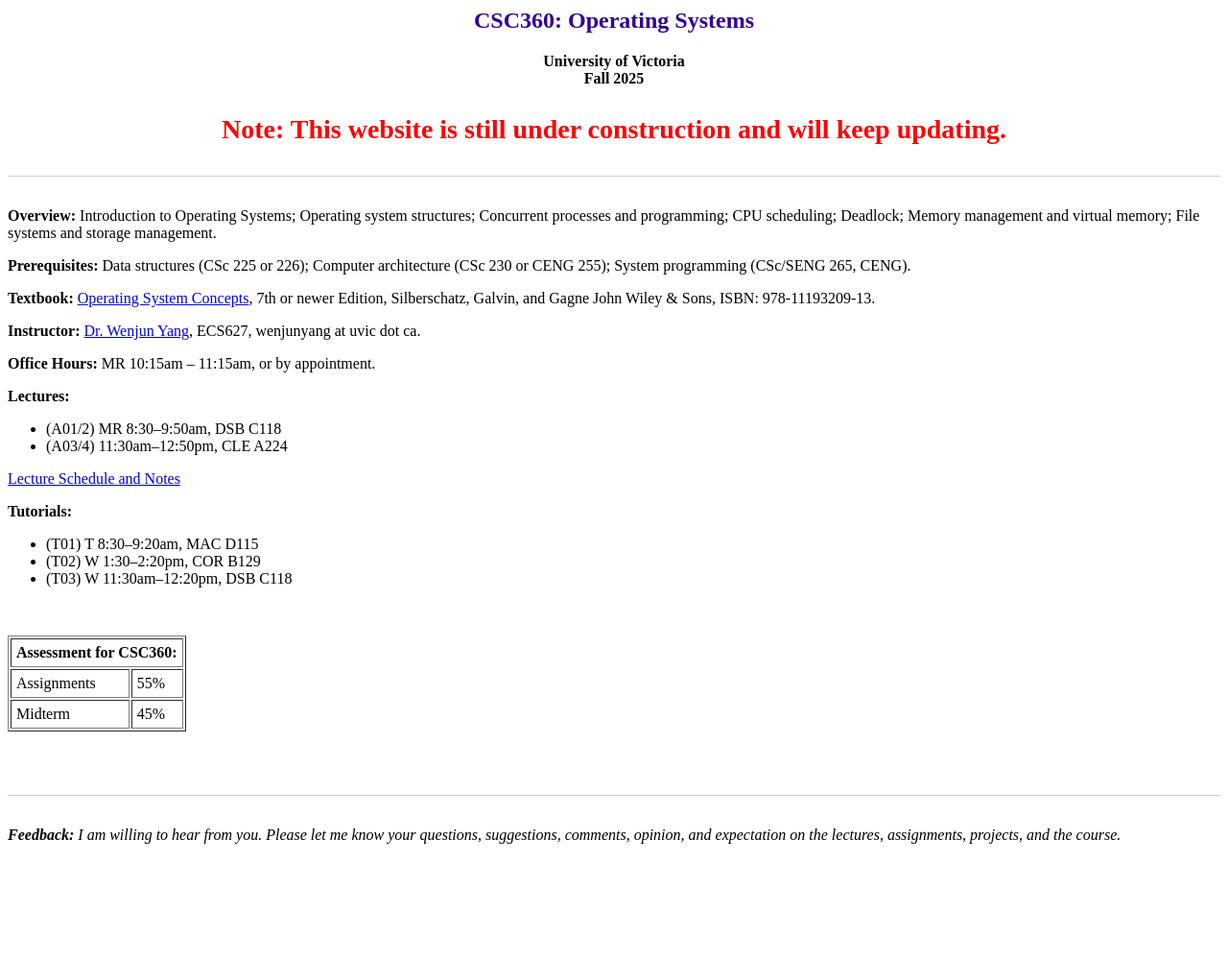
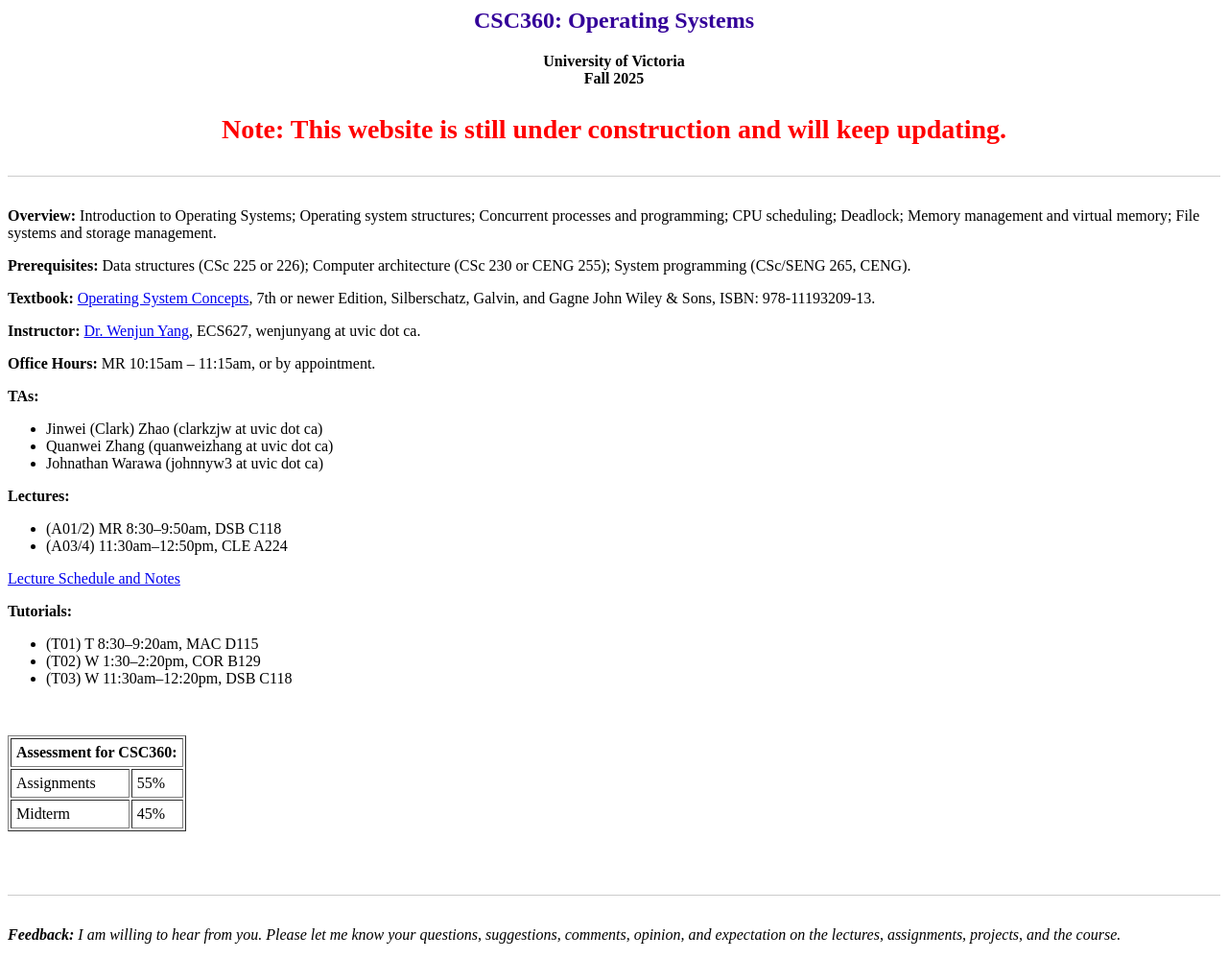
Before and after one commit to wenjun-y/wenjun-y.github.io, a Jekyll site: the page built from csc360/index.md, in a window 1280 px wide. Shown: the whole page at 96% size. Built offline with Jekyll 4.4.1, drawn with Linux system fonts in a browser that asks for light colours; before the commit the page ends 900 px from its top, so only the background shows below that.

Commit message:
csc360 TA info

```diff
--- a/csc360/index.md
+++ b/csc360/index.md
@@ -42,6 +42,11 @@ Fall 2025</b></p>
 
 **Office Hours:** MR 10:15am – 11:15am, or by appointment.
 
+**TAs:**
+- Jinwei (Clark) Zhao (clarkzjw at uvic dot ca)
+- Quanwei Zhang (quanweizhang at uvic dot ca)
+- Johnathan Warawa (johnnyw3 at uvic dot ca)
+
 **Lectures:**
 * (A01/2) MR 8:30–9:50am, DSB C118
 * (A03/4) 11:30am–12:50pm, CLE A224
```
